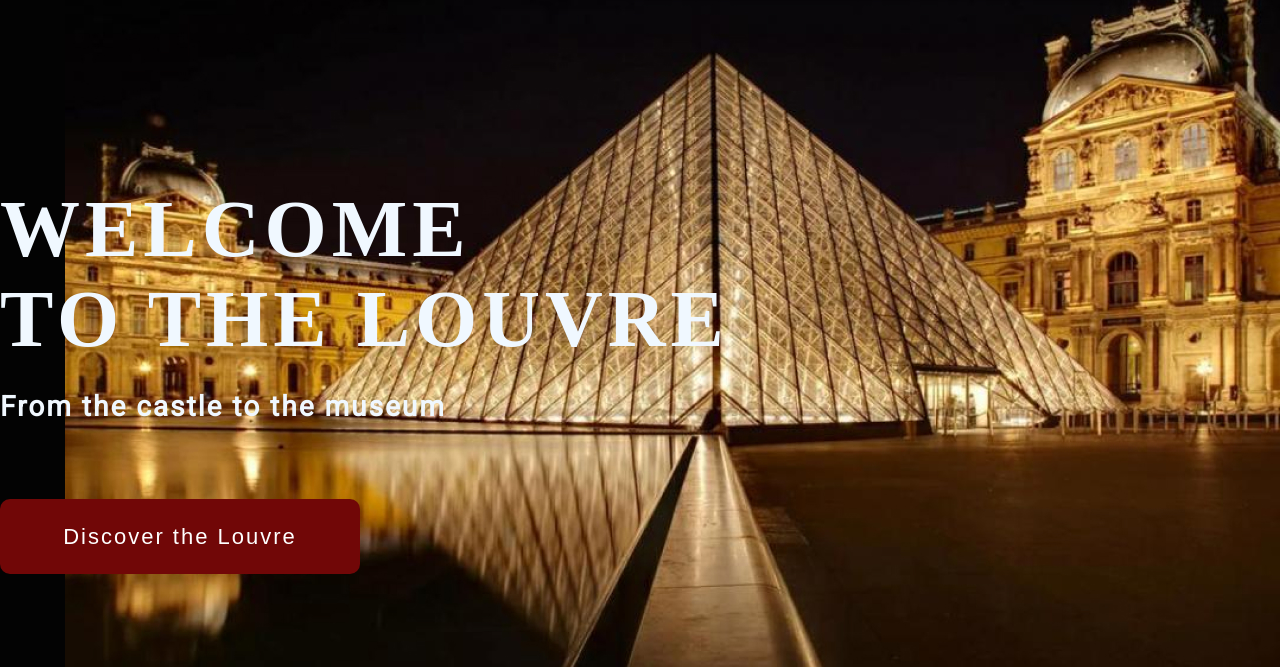
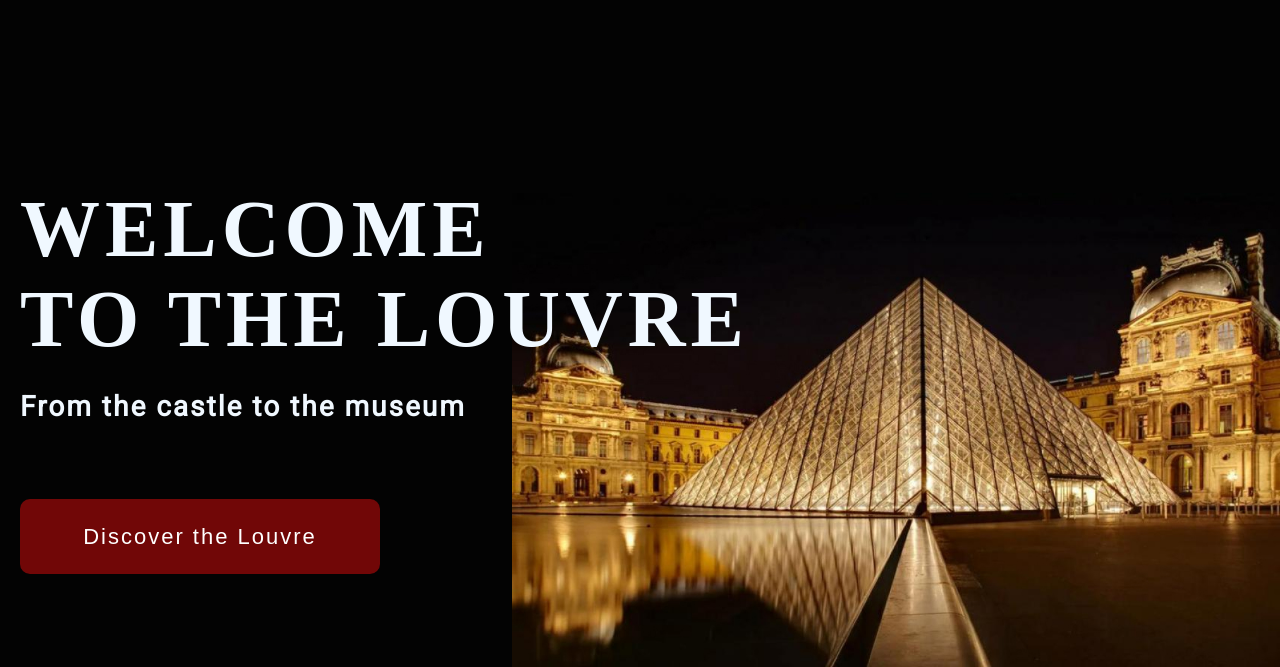
Before and after one commit to VladimirRutskiy/museum, a browser extension: page index.html in a window 1280 px wide. Shown: the part 130-797 px from the top of the page. Drawn offline with Linux system fonts and the light colour scheme; a web font is replaced by a local one.

Commit message:
Fix header image

```diff
--- a/css/style.css
+++ b/css/style.css
@@ -36,8 +36,9 @@ li{
   color: aliceblue;
 }
 .container {
-  max-width: 1440px;
+  max-width: 1460px;
   margin: 0 auto;
+  padding: 0 20px;
 }
 .header__nav {
   display: flex;
@@ -80,10 +81,9 @@ li{
 }
 .header__img {
   position: absolute;
+  right: 0;
   bottom: 0;
-  right: 0;
-  max-width: 1215px;
-  max-height: 750px;
+  width: calc(100% - 40%);
 }
 .header__img img {
   width: 100%;
@@ -144,7 +144,7 @@ li{
   margin: 0 -30px 0 -30px;
 }
 .tour__item {
-  padding: 0 30px 75px 30px;
+  padding: 0 20px 75px 30px;
   min-width: 440px;
 }
 .tour__item-img {
```
